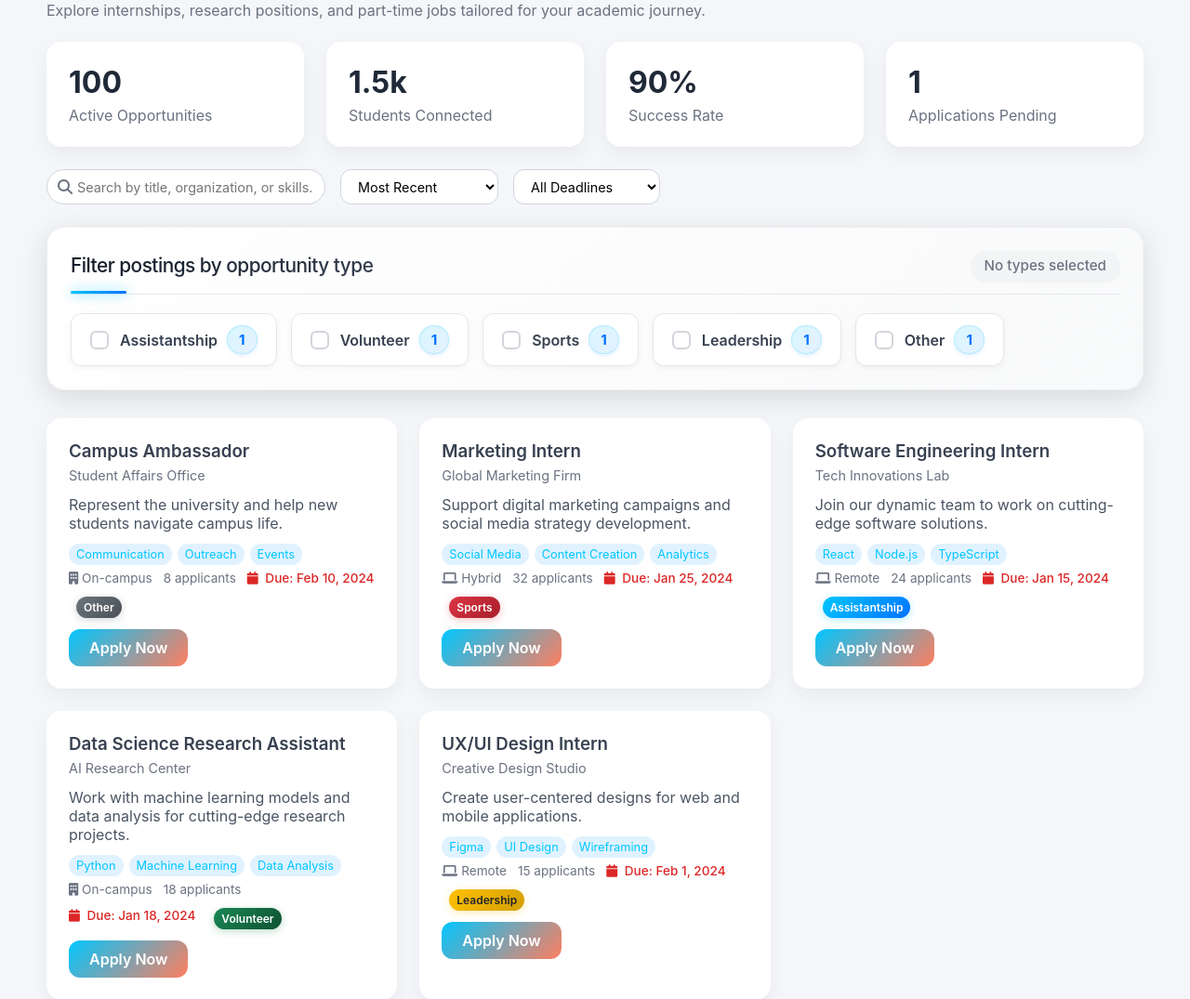
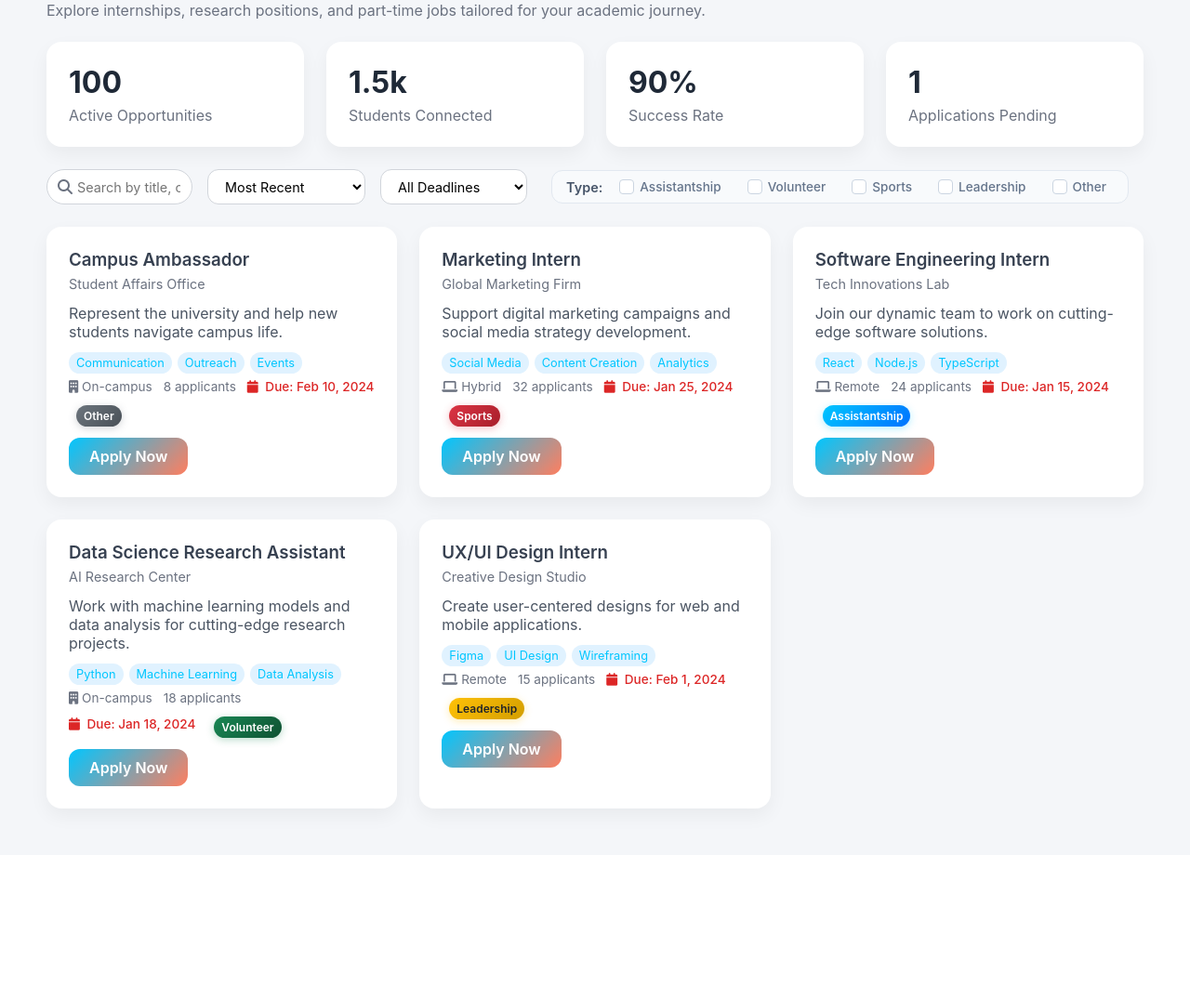
Before and after one commit to niccomalds/CSIT327-G7-CampusLink, a Django app: page /student/dashboard/ in a window 1280 px wide. Shown: the part 158-1233 px from the top of the page at 93% size. After the commit the page ends 1046 px from the top, so only its background shows below. Run offline with Django 5.2, Linux system fonts and the light colour scheme; a user stored in the database is signed in; tables that the repository leaves empty hold one stand-in row (values such as "Sample post"); grey boxes marked "Sample" are stand-in pictures.

Commit message:
Fix student dashboard - resolve sort dropdown issues and update inline filters

```diff
--- a/MyLogin/templates/my_applications.html
+++ b/MyLogin/templates/my_applications.html
@@ -142,10 +142,6 @@
         </div>
         {% endfor %}
       {% else %}
-<<<<<<< HEAD
-        <!-- Sample applications (fallback) -->
-=======
->>>>>>> feature/add_keyword
         <div class="application-card" data-application-id="1" data-status="submitted">
           <div class="app-header">
             <div class="app-title-section">
--- a/MyLogin/templates/student_dashboard.html
+++ b/MyLogin/templates/student_dashboard.html
@@ -6,7 +6,7 @@
   <meta name="viewport" content="width=device-width, initial-scale=1.0">
   <title>CampusLink – Student Dashboard</title>
   <link rel="stylesheet" href="https://cdnjs.cloudflare.com/ajax/libs/font-awesome/6.4.0/css/all.min.css">
-  <link rel="stylesheet" href="{% static 'Myapp/student_dashboard.css' %}?v=2.9">
+  <link rel="stylesheet" href="{% static 'Myapp/student_dashboard.css' %}?v=3.0">
 </head>
 <body>
   <header class="header">
@@ -75,6 +75,37 @@
       <option value="month">Due This Month</option>
       <option value="custom">Custom Range</option>
     </select>
+
+    <div class="type-filter-inline">
+      <span class="filter-label">Type:</span>
+      <div class="type-filter-options-inline">
+        <label class="type-checkbox-inline">
+          <input type="checkbox" name="opportunityType" value="assistantship">
+          <span class="checkmark-inline"></span>
+          <span class="type-label-inline">Assistantship</span>
+        </label>
+        <label class="type-checkbox-inline">
+          <input type="checkbox" name="opportunityType" value="volunteer">
+          <span class="checkmark-inline"></span>
+          <span class="type-label-inline">Volunteer</span>
+        </label>
+        <label class="type-checkbox-inline">
+          <input type="checkbox" name="opportunityType" value="sports">
+          <span class="checkmark-inline"></span>
+          <span class="type-label-inline">Sports</span>
+        </label>
+        <label class="type-checkbox-inline">
+          <input type="checkbox" name="opportunityType" value="leadership">
+          <span class="checkmark-inline"></span>
+          <span class="type-label-inline">Leadership</span>
+        </label>
+        <label class="type-checkbox-inline">
+          <input type="checkbox" name="opportunityType" value="other">
+          <span class="checkmark-inline"></span>
+          <span class="type-label-inline">Other</span>
+        </label>
+      </div>
+    </div>
   </div>
 
   <div class="filter-controls-group">
@@ -87,49 +118,6 @@
     <div class="search-results-info" id="searchResultsInfo">
       Showing <span id="resultsCount">0</span> results
     </div>
-  </div>
-</section>
-<section class="type-filter-section">
-  <div class="type-filter-header">
-    <h3>Filter postings by opportunity type</h3>
-    <span class="filter-count" id="typeFilterCount">No types selected</span>
-  </div>
-
-  <div class="type-filter-options">
-    <label class="type-checkbox">
-      <input type="checkbox" name="opportunityType" value="assistantship">
-      <span class="checkmark"></span>
-      <span class="type-label">Assistantship</span>
-      <span class="type-count" id="count-assistantship">0</span>
-    </label>
-
-    <label class="type-checkbox">
-      <input type="checkbox" name="opportunityType" value="volunteer">
-      <span class="checkmark"></span>
-      <span class="type-label">Volunteer</span>
-      <span class="type-count" id="count-volunteer">0</span>
-    </label>
-
-    <label class="type-checkbox">
-      <input type="checkbox" name="opportunityType" value="sports">
-      <span class="checkmark"></span>
-      <span class="type-label">Sports</span>
-      <span class="type-count" id="count-sports">0</span>
-    </label>
-
-    <label class="type-checkbox">
-      <input type="checkbox" name="opportunityType" value="leadership">
-      <span class="checkmark"></span>
-      <span class="type-label">Leadership</span>
-      <span class="type-count" id="count-leadership">0</span>
-    </label>
-
-    <label class="type-checkbox">
-      <input type="checkbox" name="opportunityType" value="other">
-      <span class="checkmark"></span>
-      <span class="type-label">Other</span>
-      <span class="type-count" id="count-other">0</span>
-    </label>
   </div>
 </section>
 
@@ -232,6 +220,6 @@
       <p>Try adjusting your search terms or filters</p>
     </div>
   </main>
-  <script src="{% static 'Myapp/student_dashboard.js' %}?v=1.7"></script>
+  <script src="{% static 'Myapp/student_dashboard.js' %}?v=1.8"></script>
 </body>
 </html>
--- a/Myapp/static/Myapp/student_dashboard.css
+++ b/Myapp/static/Myapp/student_dashboard.css
@@ -293,6 +293,86 @@ nav a:hover, nav a.active {
   transition: border-color 0.3s;
   font-size: 0.9rem;
   min-width: 140px;
+}
+
+/* ===== INLINE OPPORTUNITY TYPE FILTER ===== */
+.type-filter-inline {
+  display: flex;
+  align-items: center;
+  gap: 10px;
+  margin-left: 10px;
+  padding: 5px 15px;
+  background: #f8fafc;
+  border-radius: 12px;
+  border: 1px solid #e2e8f0;
+}
+
+.filter-label {
+  font-size: 0.9rem;
+  font-weight: 600;
+  color: #475569;
+  white-space: nowrap;
+}
+
+.type-filter-options-inline {
+  display: flex;
+  gap: 12px;
+  flex-wrap: nowrap;
+}
+
+.type-checkbox-inline {
+  display: flex;
+  align-items: center;
+  cursor: pointer;
+  font-size: 0.85rem;
+  font-weight: 500;
+  color: #64748b;
+  transition: all 0.2s ease;
+  padding: 4px 8px;
+  border-radius: 6px;
+}
+
+.type-checkbox-inline:hover {
+  background: #e2e8f0;
+  color: #00c6ff;
+}
+
+.type-checkbox-inline input {
+  position: absolute;
+  opacity: 0;
+  cursor: pointer;
+}
+
+.checkmark-inline {
+  width: 16px;
+  height: 16px;
+  background: white;
+  border: 1px solid #cbd5e1;
+  border-radius: 4px;
+  margin-right: 6px;
+  transition: all 0.2s ease;
+  position: relative;
+  flex-shrink: 0;
+}
+
+.type-checkbox-inline input:checked + .checkmark-inline {
+  background: #00c6ff;
+  border-color: #00c6ff;
+}
+
+.type-checkbox-inline input:checked + .checkmark-inline::after {
+  content: "✓";
+  position: absolute;
+  color: white;
+  font-size: 10px;
+  font-weight: bold;
+  top: 50%;
+  left: 50%;
+  transform: translate(-50%, -50%);
+}
+
+.type-label-inline {
+  white-space: nowrap;
 }
 
 .search-box:focus-within input {
```
Also changed, not shown: Myapp/static/Myapp/student_dashboard.js (+70 -15 lines).
